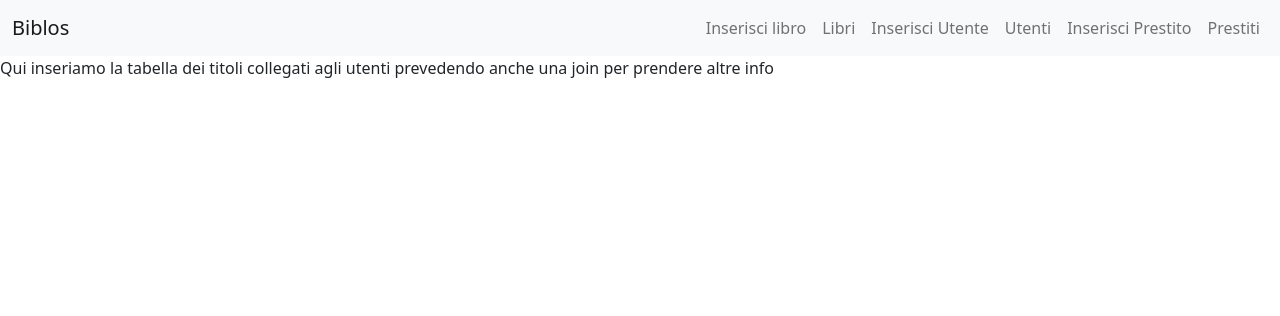
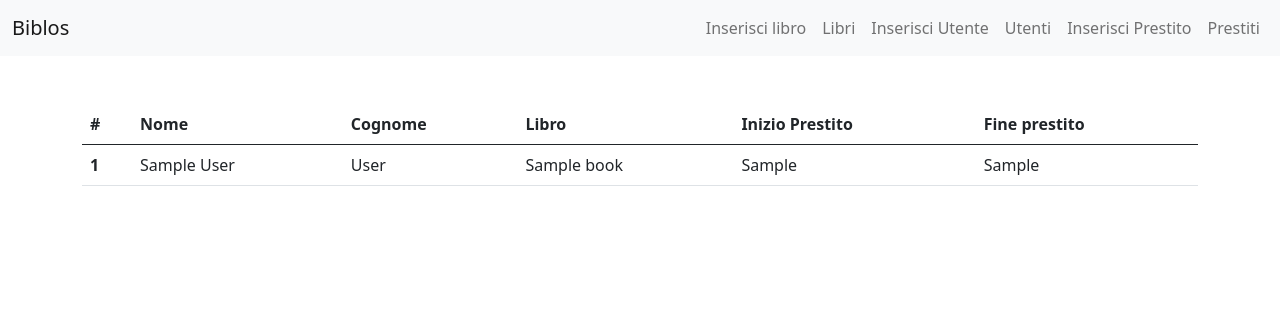
Before and after one commit to Ascierto/biblioteca, a PHP site: page /biblioteca/all-rents.php in a window 1280 px wide. Shown: the top 316 px of the page. Run offline with PHP 8.4, Linux system fonts and the light colour scheme; tables that the repository leaves empty or names only in its code hold one stand-in row (values such as "Sample post").

Commit message:
creata show rent

```diff
--- a/all-rents.php
+++ b/all-rents.php
@@ -1,6 +1,41 @@
 <?php
 
     include __DIR__ . '/includes/header.php';
+    include __DIR__ . '/includes/Rent.php';
+
+    $rents= \Biblos\Rent::showRents();
+
+
 ?>
 
-<p>Qui inseriamo la tabella dei titoli collegati agli utenti prevedendo anche una join per prendere altre info</p>
+<div class="container my-5">
+    <div class="row">
+        <div class="col-12">
+            <table class="table">
+              <thead>
+                <tr>
+                  <th scope="col">#</th>
+                  <th scope="col">Nome</th>
+                  <th scope="col">Cognome</th>
+                  <th scope="col">Libro</th>
+                  <th scope="col">Inizio Prestito</th>
+                  <th scope="col">Fine prestito</th>
+                </tr>
+              </thead>
+              <tbody>
+                  <?php foreach ($rents as $rent): ?>
+                <tr>
+                  <th scope="row"><?php echo $rent['id'] ?></th>
+                  <td><?php echo $rent['name'] ?></td>
+                  <td><?php echo $rent['surname'] ?></td>
+                  <td><?php echo $rent['title'] ?></td>
+                  <td><?php echo implode('-', array_reverse(explode('-',$rent['rent_start']))) ?></td>
+                  <td><?php echo implode('-', array_reverse(explode('-',$rent['rent_end']))) ?></td>
+                </tr>
+                <?php endforeach; ?>
+
+              </tbody>
+            </table>
+        </div>
+    </div>
+</div>
--- a/includes/Rent.php
+++ b/includes/Rent.php
@@ -50,4 +50,39 @@ class Rent{
 
         $query->close();
     }
+
+    // SELECT rent_books.rent_start,rent_books.rent_end,users.name,users.surname,books.title from rent_books
+    //     inner join books on rent_books.id_books= books.id
+    //     inner join users on rent_books.id_users=users.id;
+
+    public static function showRents($data=null){
+
+
+        $db = connect();
+
+        if (isset($data['id'])) {
+            $data['id'] = intval($data['id']);
+            $query      = $db->prepare("SELECT rent_books.id,rent_books.rent_start,rent_books.rent_end,users.name,users.surname,books.title from rent_books
+                            inner join books on rent_books.id_books= books.id
+                            inner join users on rent_books.id_users=users.id
+                            where users.id= ?");
+            $query->bind_param('i', $data['id'],);
+            $query->execute();
+            $query = $query->get_result();
+        } else {
+            $query = $db->query("SELECT rent_books.id,rent_books.rent_start,rent_books.rent_end,users.name,users.surname,books.title from rent_books
+                    inner join books on rent_books.id_books= books.id
+                    inner join users on rent_books.id_users=users.id");
+        }
+
+
+
+        $results = array();
+
+        while ($row = $query->fetch_assoc()) {
+            $results[] = $row;
+        }
+
+        return $results;
+    }
 }
--- a/includes/header.php
+++ b/includes/header.php
@@ -36,7 +36,7 @@
           <a class="nav-link" href="./rent-insert.php">Inserisci Prestito</a>
         </li>
         <li class="nav-item">
-          <a class="nav-link" href="./all-rent.php">Prestiti</a>
+          <a class="nav-link" href="./all-rents.php">Prestiti</a>
         </li>
       </ul>
     </div>
```
Also changed, not shown: 1 other file.
